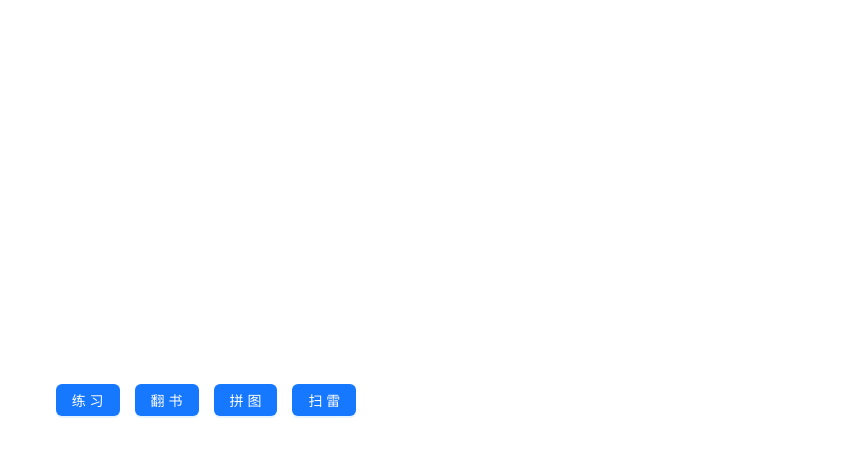
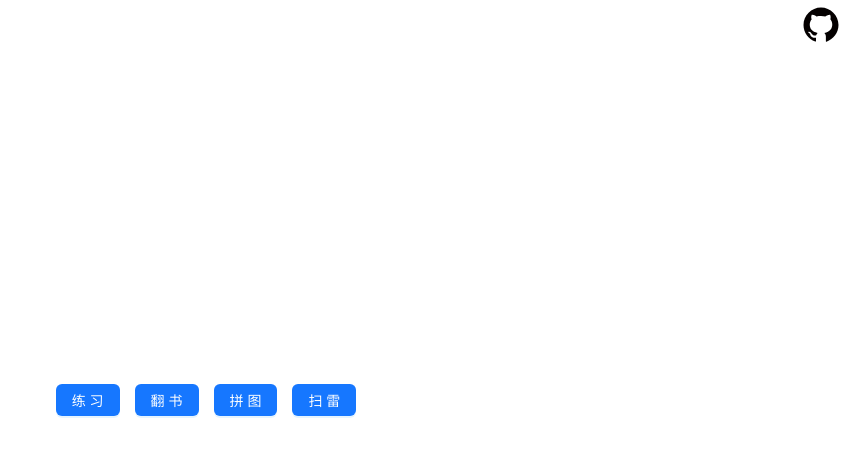
Before and after one commit to xjq7/canvas-example, a React (Vite) app: page / in a window 1280 px wide. Shown: the top 456 px of the page, without its empty margins (434-1280 px from the left). Built offline with nearby package versions, Linux system fonts and the light colour scheme.

Commit message:
feat: 增加 github 链接

```diff
--- a/src/App.tsx
+++ b/src/App.tsx
@@ -1,9 +1,17 @@
 import Router from './router';
+import GithubSvg from './assets/github.svg';
 
 export default function Component() {
   return (
     <div>
       <Router />
+      <a
+        className="w-[50px] h-[50px] flex items-center justify-center fixed right-0 top-0 cursor-pointer"
+        href="https://github.com/xjq7/canvas-example"
+        target="_blank"
+      >
+        <img src={GithubSvg} className="w-[40px] h-[40px]" />
+      </a>
     </div>
   );
 }
```
Also changed, not shown: src/assets/github.svg (added).
